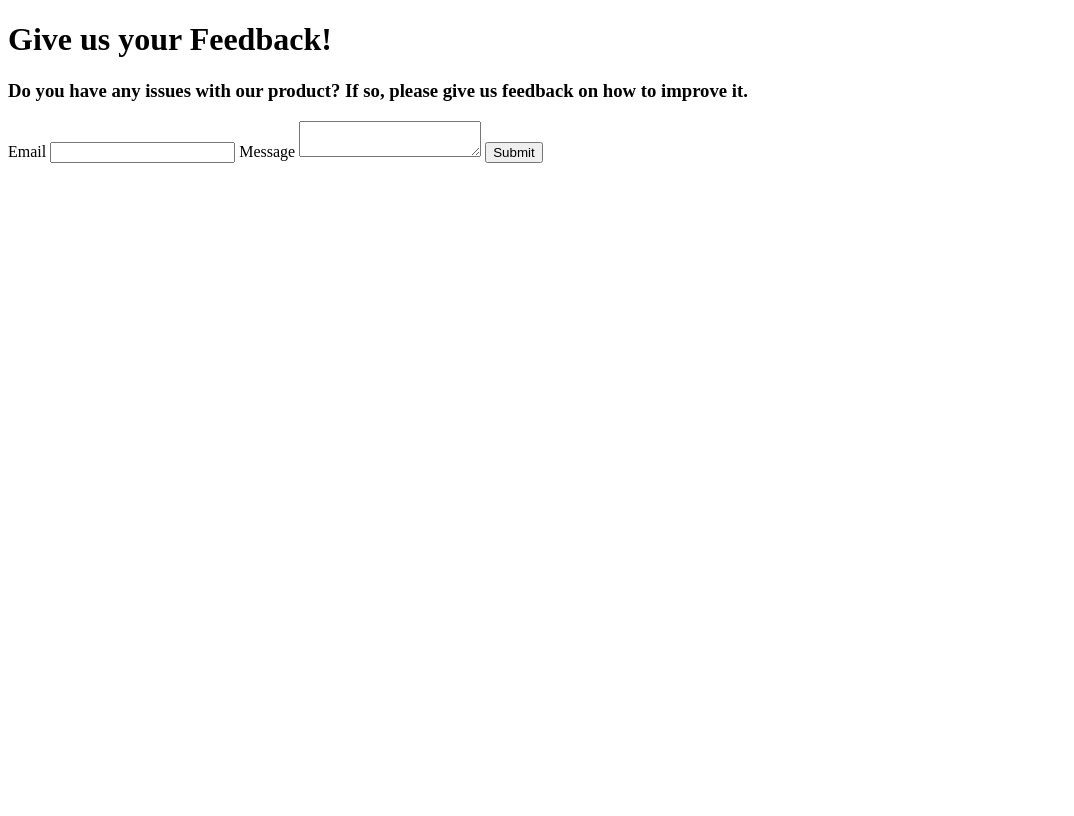
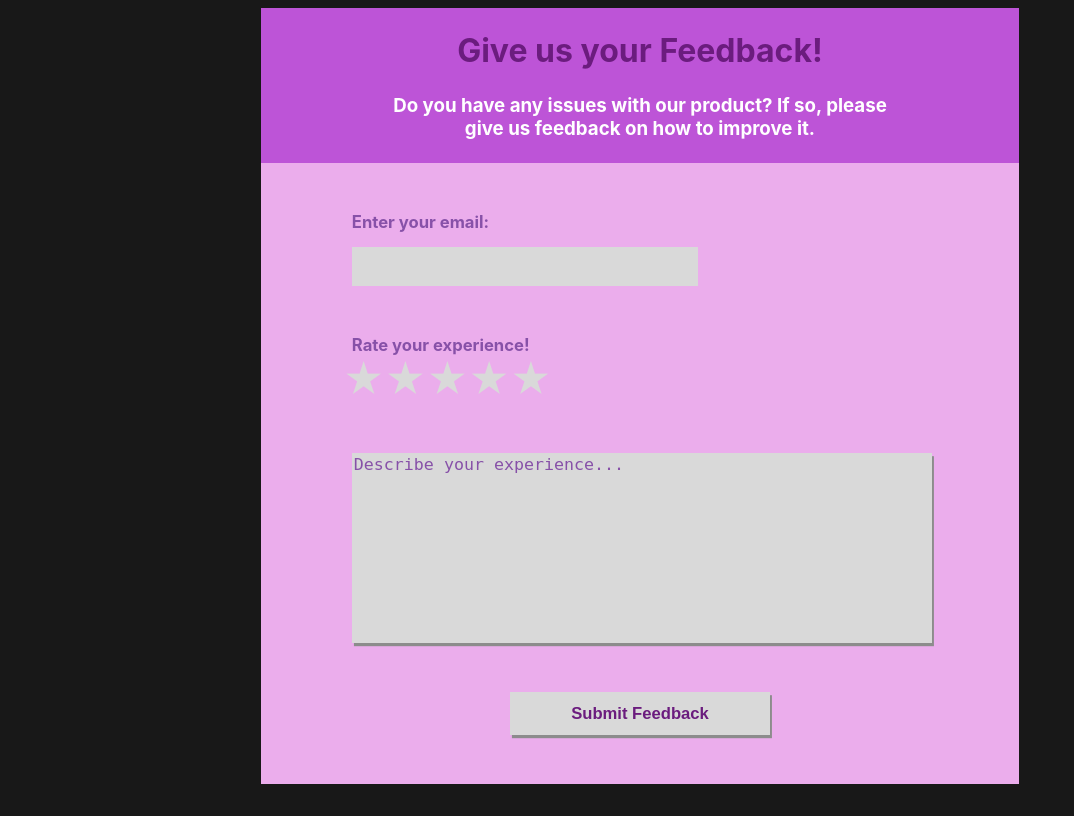
Before and after one commit to shreyon312/ITSS4312-ContactForm, a Flask app: page / in a window 1280 px wide. Shown: the whole page, without its empty margins (0-1074 px from the left). Before the commit the page ends 163 px from the top, so only its background shows below. Run offline with Flask 3, Linux system fonts and the light colour scheme.

Commit message:
Add updates with csv file

```diff
--- a/ContactForm.py
+++ b/ContactForm.py
@@ -1,9 +1,10 @@
 from flask_wtf import FlaskForm
-from wtforms import StringField, EmailField, TextAreaField, SubmitField
+from wtforms import StringField, EmailField, TextAreaField, SubmitField, RadioField
 from wtforms.validators import DataRequired, Length, Email
+from wtforms import widgets
 
 class ContactForm(FlaskForm):
-    # name = StringField("Name")
-    email = EmailField("Email", validators=[DataRequired(), Email()])
-    message = TextAreaField("Message")
-    submit = SubmitField("Submit")
+    email = EmailField("Enter your email:", validators=[DataRequired(), Email()])
+    rating = RadioField("Rate your experience!", choices=[(5, '★'),(4,'★'),(3,'★'),(2,'★'),(1,'★')])
+    message = TextAreaField("Message", validators=[DataRequired()])
+    submit = SubmitField("Submit Feedback")
--- a/app.py
+++ b/app.py
@@ -1,13 +1,50 @@
-from flask import Flask, render_template
+# from flask import Flask, render_template
+# from ContactForm import ContactForm
+
+# app = Flask(__name__)
+# app.config["SECRET_KEY"] = "qwerTY"
+
+# @app.route("/")
+# def home():
+#     form = ContactForm()
+#     return render_template("index.html", form=form)
+
+# if __name__ == "__main__":
+#     app.run(debug=True)
+
+import csv
+from flask import Flask, render_template, redirect, request,url_for
 from ContactForm import ContactForm
+from SignUpForm import RegistrationForm
 
 app = Flask(__name__)
 app.config["SECRET_KEY"] = "qwerTY"
 
-@app.route("/")
+@app.route("/", methods = ["GET", "POST"])
 def home():
     form = ContactForm()
+    if form.is_submitted():
+        with open("data.csv", "a") as file:
+            writer = csv.writer(file)
+            writer.writerow([form.data["email"], form.data["rating"], form.data["message"]])
+        return redirect(url_for("home"))
     return render_template("index.html", form=form)
+
+@app.route('/register', methods=['GET', 'POST'])
+def register():
+    form = RegistrationForm()
+    return render_template('register.html', form=form)
+
+
+@app.route('/success', methods=['GET', 'POST'])
+def success():
+    form = RegistrationForm()
+    #if request.method=="POST":
+        # print("Candidate Name:",form.name.data)
+        # print("Address:",form.Address.data)
+        # print("Email:",form.email.data)
+        # print("Skills:",form.skill.data)
+    return render_template("profile.html", form=form)
 
 if __name__ == "__main__":
     app.run(debug=True)
--- a/static/styles.css
+++ b/static/styles.css
@@ -0,0 +1,155 @@
+body {
+    background-color: #181818;
+    font-family: 'Inter', sans-serif;
+    height: 100vh;
+}
+
+.main-container {
+    margin: auto;
+    width: 60%;
+    height: 97%;
+    display: flex;
+    flex-direction: column;
+}
+
+.header-container {
+    background-color: #BD54D7;
+    text-align: center;
+    padding-left: 15%;
+    padding-right: 15%;
+    height: 20%;
+    display: flex;
+    flex-direction: column;
+    justify-content: space-evenly;
+}
+
+.header-container h1 {
+    color:#6B1C7E;
+    margin: 0;
+}
+
+.header-container h3 {
+    color: #FFFFFF;
+    margin: 0;
+}
+
+.form-container {
+    background-color:#EBADEC;
+    height: 80%;
+    display: flex;
+    flex-direction: column;
+    justify-content: space-evenly;
+    padding-left: 12%;
+    padding-right: 12%;
+}
+
+.form-label {
+    color:#8751A8;
+    font-size: 1.3vw;
+    font-weight: bold;
+}
+
+.email-container {
+    display: flex;
+    flex-direction: column;
+    width: 60%;
+    height: 12%;
+    justify-content: space-between;
+}
+
+.email-input {
+    background-color: #D9D9D9;
+    border: 0;
+    height: 50%;
+}
+
+.message-input {
+    background-color: #D9D9D9;
+    border: 0;
+    width: 100%;
+    height: 30%;
+    resize: none;
+    box-shadow: 0.15vw 0.25vw #8c8c8c;
+}
+
+.message-input::placeholder {
+    color:#8751A8;
+    font-size: 1.3vw;
+
+}
+
+.submit-button {
+    width: 45%;
+    margin: 0 auto;
+    height: 7%;
+    background-color: #D9D9D9;
+    color: #6B1C7E;
+    font-size: 1.3vw;
+    font-weight: bold;
+    border: 0;
+    box-shadow: 0.15vw 0.25vw #8c8c8c;
+    cursor: pointer;
+}
+
+
+
+.rating-container {
+    display:flex;
+    flex-direction: row-reverse;
+    font-size:2.5em;
+    width:5em;
+    list-style-type: none;
+    padding: 0;
+    margin: 0;
+  }
+
+  .rating-container input {
+    display:none;
+  }
+
+  .rating-container label {
+    color:#D9D9D9;
+    cursor:pointer;
+  }
+
+  .rating-container :checked ~ label {
+    color:#A158B3;
+  }
+
+  /* .rating-container li input:checked ~ label{
+    color:green;
+  } */
+
+  .rating-container label:hover,
+  .rating-container label:hover ~ label {
+    color:#A158B3;
+  }
+
+  /* .rating-container li:hover label,
+  .rating-container li:hover ~ li label{
+    color:#A158B3;
+  } */
+
+  .overall {
+    display: flex;
+    flex-direction: column;
+  }
+
+  .register-container {
+    margin: auto;
+    background-color: #EBADEC;;
+    width: 50%;
+    height: 40%;
+  }
+
+  .register-container h1 {
+    text-align: center;
+    background-color: #BD54D7;
+    color:#6B1C7E;
+  }
+
+  .register-form-container {
+    display: flex;
+    justify-content: center;
+    align-items: center;
+  }
--- a/templates/index.html
+++ b/templates/index.html
@@ -5,17 +5,53 @@
     <meta name="viewport" content="width=device-width, initial-scale=1.0">
     <meta http-equiv="X-UA-Compatible" content="ie=edge">
     <title>Contact Form</title>
+    <script src =
+      "https://ajax.googleapis.com/ajax/libs/jquery/3.4.0/jquery.min.js">
+    </script>
     <link rel="stylesheet" href="{{url_for('static', filename='styles.css')}}">
   </head>
   <body>
-	<h1>Give us your Feedback!</h1>
-    <h3>Do you have any issues with our product? If so, please give us feedback on how to improve it.</h3>
-    <form method="POST" class="form-container" action="#">
-        {{form.email.label()}}
-        {{form.email()}}
-        {{form.message.label()}}
-        {{form.message()}}
-        {{form.submit()}}
-    </form>
+    <div class="main-container">
+      <div class="header-container">
+        <h1>Give us your Feedback!</h1>
+        <h3>Do you have any issues with our product? If so, please give us feedback on how to improve it.</h3>
+      </div>
+      <form method="POST" class="form-container" action="#">
+        <div class="email-container">
+          {{form.email.label(class_='form-label')}}
+          {{form.email(class_='email-input')}}
+        </div>
+        <!-- <div class="overall">
+          <label for="rating-container" class="form-label">Rate your experience!</label>
+          <div class="rating-container">
+            <input type="radio" id="1-star" name="rating"/>
+            <label for="1-star" class="star">&#9733;</label>
+            <input type="radio" id="2-stars" name="rating"/>
+            <label for="2-stars" class="star">&#9733;</label>
+            <input type="radio" id="3-stars" name="rating"/>
+            <label for="3-stars" class="star">&#9733;</label>
+            <input type="radio" id="4-stars" name="rating"/>
+            <label for="4-stars" class="star">&#9733;</label>
+            <input type="radio" id="5-stars" name="rating"/>
+            <label for="5-stars" class="star">&#9733;</label>
+          </div>
+        </div> -->
+        <div class="overall">
+          {{form.rating.label(class_='form-label')}}
+          {{form.rating(class_='rating-container')}}
+        </div>
+
+
+          {{form.message(class_='message-input', placeholder="Describe your experience...")}}
+          {{form.submit(class='submit-button')}}
+      </form>
+    </div>
+    <script>
+      for(let i = 0; i < 5; i++) {
+        var content = $("li:first").contents();
+        $("li:first").replaceWith(content);
+      }
+    </script>
+
   </body>
 </html>
```
Also changed, not shown: SignUpForm.py (added, +9 -0 lines), templates/profile.html (added, +19 -0 lines), templates/register.html (added, +26 -0 lines), README.md (deleted), README.txt (added).
